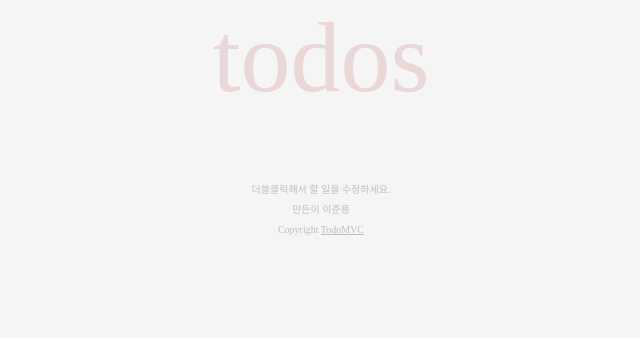
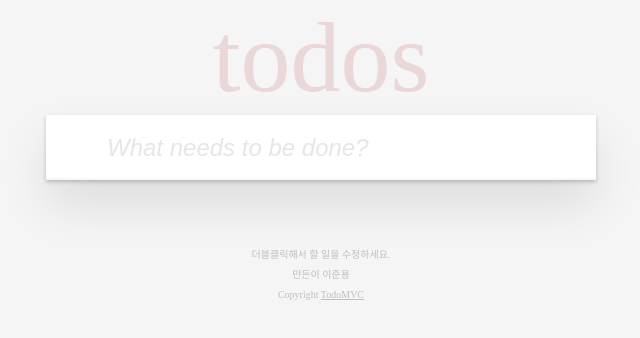
Before and after one commit to ju-nong/jotai-todo-mvc, a React (Vite) app: page / in a window 1280 px wide. Shown: the top 338 px of the page, without its empty margins (319-959 px from the left). Built offline with nearby package versions, Linux system fonts and the light colour scheme.

Commit message:
feat : Form 추가

```diff
--- a/src/components/TodoMain.tsx
+++ b/src/components/TodoMain.tsx
@@ -1,5 +1,8 @@
 import styled from "@emotion/styled";
-// import { TodoForm, TodoContainer } from "./todo";
+import {
+    TodoForm,
+    // TodoContainer
+} from "./todo";
 // import { todoState } from "../stores/todo";
 // import { useRecoilValue } from "recoil";
 
@@ -17,8 +20,8 @@ function TodoMain() {
 
     return (
         <TodoMainStyled>
-            {/* <TodoForm />
-            {todo.length ? <TodoContainer /> : null} */}
+            <TodoForm />
+            {/* {todo.length ? <TodoContainer /> : null} */}
         </TodoMainStyled>
     );
 }
--- /dev/null
+++ b/src/components/todo/TodoForm.tsx
@@ -0,0 +1,101 @@
+import React, { useState } from "react";
+import styled from "@emotion/styled";
+// import { todoState, getIsAllCompleted } from "../../stores/todo";
+// import { useRecoilState, useRecoilValue } from "recoil";
+
+const TodoFormStyled = styled.div`
+    display: flex;
+    width: 100%;
+    row-gap: 15px;
+    height: 65px;
+    padding: 16px 16px 16px 0px;
+    box-shadow: inset 0 -2px 1px rgba(0, 0, 0, 0.03);
+`;
+
+const AllCheckButtonStyled = styled.button`
+    visibility: hidden;
+    height: 100%;
+    background-color: transparent;
+    color: #e6e6e6;
+    font-size: 22px;
+    writing-mode: vertical-rl;
+    line-height: 45px;
+
+    &.show {
+        visibility: visible;
+    }
+
+    &.active {
+        color: #737373;
+    }
+`;
+
+const TodoInputStyled = styled.input`
+    border: 0;
+    outline: 0;
+    background-color: transparent;
+    padding-left: 16px;
+    line-height: 1.4em;
+    font-size: 24px;
+
+    &::placeholder {
+        color: #e6e6e6;
+        font-style: italic;
+    }
+`;
+
+function TodoForm() {
+    // const [todo, setTodo] = useRecoilState(todoState);
+    // const isAllCompleted = useRecoilValue(getIsAllCompleted);
+
+    const [id, setId] = useState(0);
+
+    function handleKeyDown(event: React.KeyboardEvent<HTMLInputElement>) {
+        if (event.key === "Enter") {
+            const target = event.target as HTMLInputElement;
+            let { value } = target;
+
+            value = value.trim();
+
+            if (value.length) {
+                // setTodo((oldTodo) => [
+                //     ...oldTodo,
+                //     {
+                //         id,
+                //         text: value,
+                //         completed: false,
+                //     },
+                // ]);
+
+                target.value = "";
+                setId(id + 1);
+            }
+        }
+    }
+
+    // Toggle All Check
+    function handleToggleAllCheck() {
+        // setTodo((oldTodo) =>
+        //     oldTodo.map((item) => ({ ...item, completed: !isAllCompleted })),
+        // );
+    }
+
+    return (
+        <TodoFormStyled>
+            <AllCheckButtonStyled
+                // className={`${todo.length ? "show" : ""} ${
+                //     isAllCompleted ? "active" : ""
+                // }`}
+                onClick={handleToggleAllCheck}
+            >
+                ❯
+            </AllCheckButtonStyled>
+            <TodoInputStyled
+                placeholder="What needs to be done?"
+                onKeyDown={handleKeyDown}
+            />
+        </TodoFormStyled>
+    );
+}
+
+export { TodoForm };
--- /dev/null
+++ b/src/components/todo/index.ts
@@ -0,0 +1,10 @@
+import { TodoForm } from "./TodoForm";
+// import { TodoContainer } from "./TodoContainer";
+// import { TodoList } from "./TodoList";
+// import { TodoItem } from "./TodoItem";
+// import { TodoNavigation } from "./TodoNavigation";
+
+export {
+    TodoForm,
+    // TodoContainer, TodoList, TodoItem, TodoNavigation
+};
```
